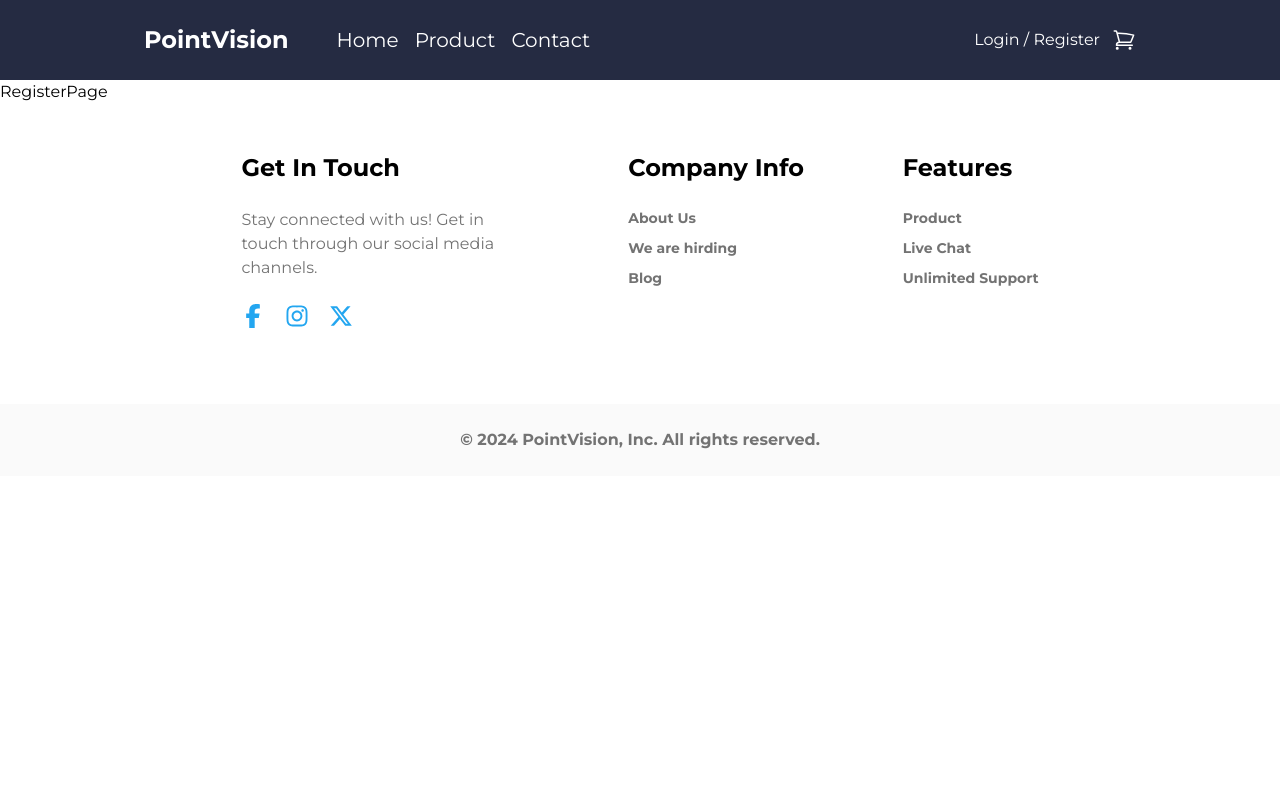
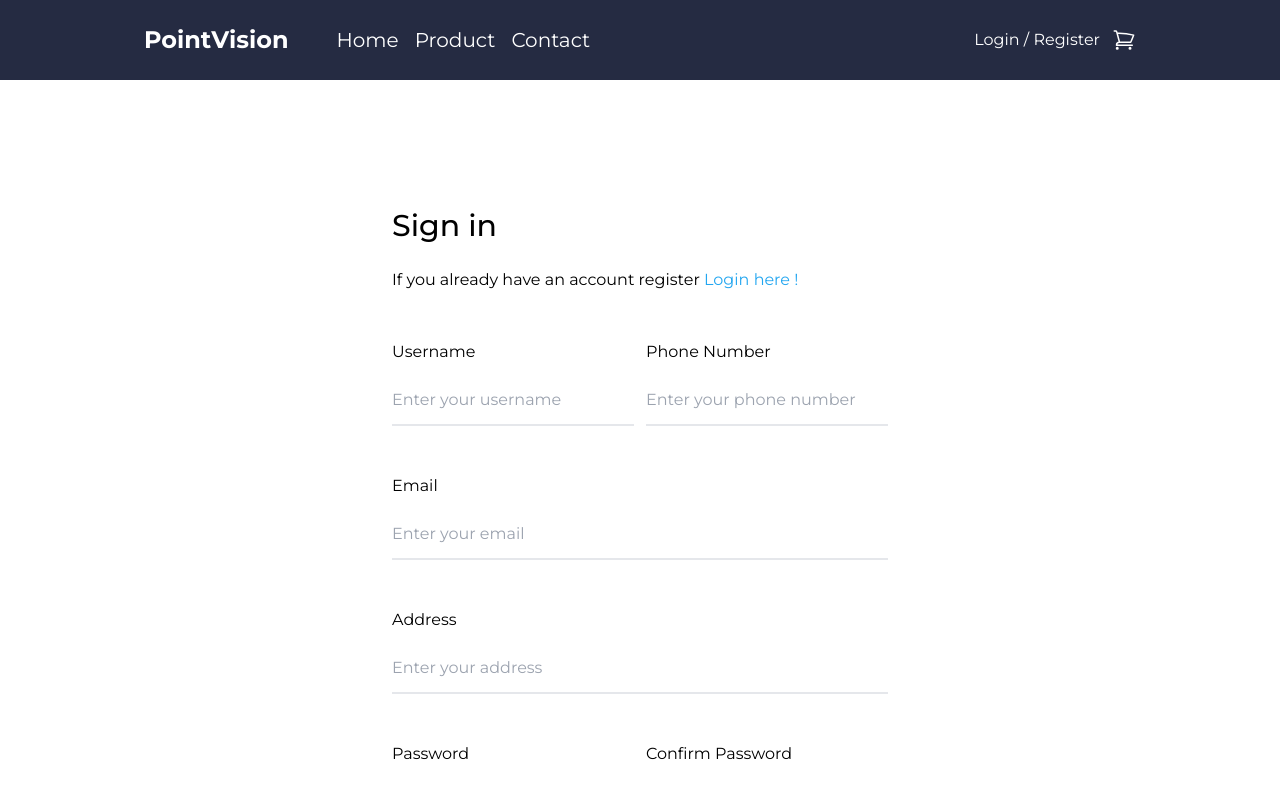
Before and after one commit to TomLi0421/pointvision, a React (Vite) app in the folder client/: page /register in a window 1280 px wide. Shown: the top 793 px of the page. Built offline with nearby package versions, Linux system fonts and the light colour scheme.

Commit message:
feat: create register form

```diff
--- a/client/src/components/ui/InputBoxWithLabel.tsx
+++ b/client/src/components/ui/InputBoxWithLabel.tsx
@@ -5,10 +5,12 @@ function InputBoxWithLabel(props: any) {
         {props.labeltext}
       </label>
       <input
-        className="border-b-indigo-900 border-b-2 w-full outline-none py-3"
+        className="focus:border-b-indigo-900 border-b-2 w-full outline-none py-3"
         type={props.type}
         id={props.id}
+        name={props.name}
         placeholder={props.placeholder}
+        required
       />
     </div>
   );
--- a/client/src/pages/Login/LoginForm/LoginForm.tsx
+++ b/client/src/pages/Login/LoginForm/LoginForm.tsx
@@ -10,6 +10,7 @@ function LoginForm() {
         id="email"
         labeltext="Email"
         type="email"
+        name="email"
         placeholder="Enter your email"
       />
       <InputBoxWithLabel
@@ -17,6 +18,7 @@ function LoginForm() {
         id="password"
         labeltext="Password"
         type="password"
+        name="password"
         placeholder="Enter your password"
       />
       <Button
--- a/client/src/pages/Login/index.tsx
+++ b/client/src/pages/Login/index.tsx
@@ -4,7 +4,7 @@ import styles from "./styles.module.css";
 
 function LoginPage() {
   return (
-    <div className="p-6 md:py-32 md:max-w-[27rem] md:m-auto">
+    <div className="p-6 md:py-32 md:max-w-[34rem] md:m-auto">
       <div>
         <h1 className="text-3xl font-medium mb-6">Sign in</h1>
         <p className="mb-12">
--- /dev/null
+++ b/client/src/pages/RegisterForm/RegisterForm/RegisterForm.module.css
@@ -0,0 +1,3 @@
+.register_form__btn_bg_color {
+  background-color: var(--dark-blue);
+}
--- /dev/null
+++ b/client/src/pages/RegisterForm/RegisterForm/RegisterForm.tsx
@@ -0,0 +1,73 @@
+import Button from "../../../components/ui/Button";
+import InputBoxWithLabel from "../../../components/ui/InputBoxWithLabel";
+import styles from "./RegisterForm.module.css";
+
+function RegisterForm() {
+  return (
+    <form action="#">
+      <div className="md:grid md:grid-cols-2 md:gap-x-3">
+        <InputBoxWithLabel
+          className="mb-12"
+          id="username"
+          labeltext="Username"
+          type="text"
+          name="username"
+          placeholder="Enter your username"
+        />
+        <InputBoxWithLabel
+          className="mb-12"
+          id="phone-number"
+          labeltext="Phone Number"
+          type="tel"
+          name="phone"
+          placeholder="Enter your phone number"
+        />
+      </div>
+
+      <InputBoxWithLabel
+        className="mb-12"
+        id="email"
+        labeltext="Email"
+        type="email"
+        name="email"
+        placeholder="Enter your email"
+      />
+
+      <InputBoxWithLabel
+        className="mb-12"
+        id="address"
+        labeltext="Address"
+        type="text"
+        name="address"
+        placeholder="Enter your address"
+      />
+
+      <div className="md:grid md:grid-cols-2 md:gap-x-3">
+        <InputBoxWithLabel
+          className="mb-12"
+          id="password"
+          labeltext="Password"
+          type="password"
+          name="password"
+          placeholder="Enter your password"
+        />
+        <InputBoxWithLabel
+          className="mb-24"
+          id="confirm-password"
+          labeltext="Confirm Password"
+          type="password"
+          name="confirmPassword"
+          placeholder="Confirm your password"
+        />
+      </div>
+
+      <Button
+        className={`${styles.register_form__btn_bg_color} w-full text-white py-3.5 rounded-full shadow-lg`}
+      >
+        Login
+      </Button>
+    </form>
+  );
+}
+
+export default RegisterForm;
--- a/client/src/pages/RegisterForm/index.tsx
+++ b/client/src/pages/RegisterForm/index.tsx
@@ -1,5 +1,24 @@
+import { Link } from "react-router-dom";
+import styles from "./styles.module.css";
+import RegisterForm from "./RegisterForm/RegisterForm";
+
 function RegisterPage() {
-  return <div>RegisterPage</div>;
+  return (
+    <div className="p-6 md:py-32 md:max-w-[34rem] md:m-auto">
+      <div>
+        <h1 className="text-3xl font-medium mb-6">Sign in</h1>
+        <p className="mb-12">
+          If you already have an account register{" "}
+          <Link to="/login">
+            <span className={`${styles.register_text_color}`}>
+              Login here !
+            </span>
+          </Link>
+        </p>
+      </div>
+      <RegisterForm />
+    </div>
+  );
 }
 
 export default RegisterPage;
--- /dev/null
+++ b/client/src/pages/RegisterForm/styles.module.css
@@ -0,0 +1,3 @@
+.register_text_color {
+  color: #23a6f0;
+}
```
